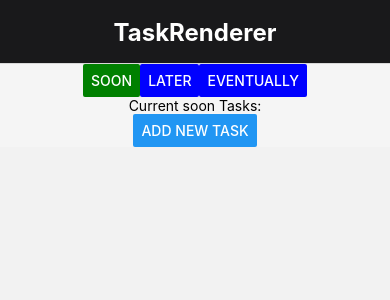
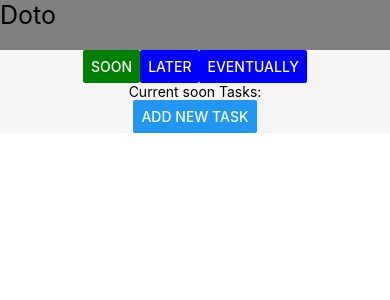
Before and after one commit to Brandon205/doto, a React Native app: screen / in a window 390 px wide. Shown: the top 300 px of the page. Built offline with nearby package versions, Linux system fonts and the light colour scheme.

Commit message:
Removed react-navigation, rewrote App.js

```diff
--- a/App.js
+++ b/App.js
@@ -1,16 +1,25 @@
 import React from 'react';
-import { NavigationContainer } from '@react-navigation/native';
-import { createNativeStackNavigator } from '@react-navigation/native-stack';
+import { View, Text, StyleSheet, Dimensions } from 'react-native';
 import TaskRenderer from './components/TaskRenderer';
-
-const Stack = createNativeStackNavigator();
 
 export default function App() {
   return (
-    <NavigationContainer>
-      <Stack.Navigator screenOptions={{headerStyle: {backgroundColor: '#19191B'}, headerTintColor: '#fff', headerTitleAlign: 'center', headerTitleStyle: {fontSize: 24, fontWeight: 'bold'}}}screenOptions={{headerStyle: {backgroundColor: '#19191B'}, headerTintColor: '#fff', headerTitleAlign: 'center', headerTitleStyle: {fontSize: 24, fontWeight: 'bold'}}}>
-        <Stack.Screen name="Doto" component={TaskRenderer} options={{ title: 'TaskRenderer' }} />
-      </Stack.Navigator>
-    </NavigationContainer>
+    <View>
+      <View style={styles.navBar}>
+        <Text style={styles.name}>Doto</Text>
+      </View>
+      <TaskRenderer />
+    </View>
   );
 }
+
+const styles = StyleSheet.create({
+  navBar: {
+    width: Dimensions.get('window').width,
+    height: 50,
+    backgroundColor: 'gray'
+  },
+  name: {
+    fontSize: 25
+  }
+})
--- a/package.json
+++ b/package.json
@@ -9,8 +9,6 @@
   },
   "dependencies": {
     "@react-native-async-storage/async-storage": "^1.15.8",
-    "@react-navigation/native": "^6.0.6",
-    "@react-navigation/native-stack": "^6.2.5",
     "expo": "~42.0.1",
     "expo-status-bar": "~1.0.4",
     "react": "16.13.1",
```
Also changed, not shown: 1 other file (tests, documents, lock files or other folders).
